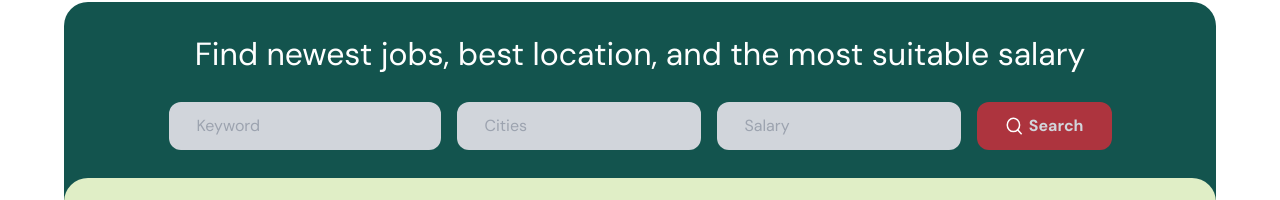
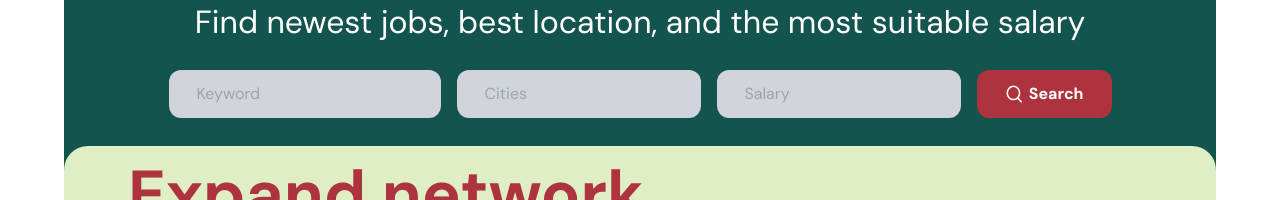
Before and after one commit to casius13594/se-job, a Next.js app: page / in a window 1280 px wide. Shown: the part 142-342 px from the top of the page. Built offline with nearby package versions, Linux system fonts and the light colour scheme.

Commit message:
Search Cities Dialog in Main page

```diff
--- a/src/app/(content)/Hero/Hero.tsx
+++ b/src/app/(content)/Hero/Hero.tsx
@@ -5,11 +5,57 @@
 import Link from "next/link";
 
 const Hero = () => {
+  const [isCityDialogVisible, setCityDialogVisibility] = React.useState(false);
+  const [dialogWidth, setDialogWidth] = React.useState(0);
+  const [selectedCity, setSelectedCity] = React.useState("");
+  const [isOverlayVisible, setOverlayVisibility] = React.useState(false);
+  const [filteredCities, setFilteredCities] = React.useState([]);
+
   const handleScroll = () => {};
+
+  const handleCityClick = () => {
+    setCityDialogVisibility(true);
+    setOverlayVisibility(true); // Toggle overlay visibility
+
+    // Get the width of the input field for cities
+    const inputCityWidth = document.getElementById("inputCity").offsetWidth;
+
+    // Set the width of the city dialog
+    setDialogWidth(inputCityWidth);
+
+    // Set the initial list of cities when the dialog is opened
+    setFilteredCities(initialCities);
+  };
+
+  const handleCitySelect = (city) => {
+    setSelectedCity(city);
+    setCityDialogVisibility(false);
+    setOverlayVisibility(false); // Hide overlay on city select
+  };
+
+  const handleInputChange = (e) => {
+    const inputValue = e.target.value;
+
+    // Filter the cities based on the input value
+    const filtered = initialCities.filter((city) =>
+      city.toLowerCase().includes(inputValue.toLowerCase())
+    );
+
+    setFilteredCities(filtered);
+    setSelectedCity(inputValue);
+  };
+
+  const handleOverlayClick = () => {
+    setCityDialogVisibility(false);
+    setOverlayVisibility(false); // Hide overlay on overlay click
+  };
+
+  // Initial list of cities
+  const initialCities = ["Da Nang", "Ha Noi", "Ho Chi Minh City"];
 
   return (
     <div className="Hero">
-      <div className="pt-36 padding-x">
+      <div className="mt-28 padding-x">
         <div
           className="hero__container-0 flex flex-col justify-between items-center pt-4 pb-10 padding-x -mb-8 bg-green rounded-t-3xl"
           style={{ height: "200px" }}
@@ -27,13 +73,33 @@
               />
             </div>
 
-            <div className="py-3 px-7 bg-gray-300 rounded-xl mx-2">
-              <input
-                className="search__keyword bg-gray-300 focus:outline-none"
-                placeholder="Cities"
-                type="text"
-              />
+            <div className="flex flex-col rounded-xl mx-2 z-10">
+              <div className="position-relative">
+                <input
+                  id="inputCity"
+                  className="search__keyword py-3 px-7 bg-gray-300 rounded-xl focus:outline-none"
+                  placeholder="Cities"
+                  type="text"
+                  value={selectedCity}
+                  onClick={handleCityClick}
+                  onChange={handleInputChange}
+                />
+                {isCityDialogVisible && (
+                  <div
+                    className="city-dialog fixed bg-white p-2 border rounded-xl mt-2"
+                    style={{ width: `${dialogWidth}px` }}
+                  >
+                    {/* Display filtered cities */}
+                    {filteredCities.map((city) => (
+                      <p key={city} onClick={() => handleCitySelect(city)}>
+                        {city}
+                      </p>
+                    ))}
+                  </div>
+                )}
+              </div>
             </div>
+
             <div className="py-3 px-7 bg-gray-300 rounded-xl mx-2">
               <input
                 className="search__keyword bg-gray-300 focus:outline-none"
@@ -46,7 +112,7 @@
               style={{ width: "135px" }}
             >
               <img src="/iconSearch.svg" />
-              <b className="text-gray-300">Search</b>
+              <b className="text-white">Search</b>
             </div>
           </div>
         </div>
@@ -91,6 +157,22 @@
             />
           </div>
         </div>
+
+        {isOverlayVisible && (
+          <div
+            className="overlay"
+            onClick={handleOverlayClick}
+            style={{
+              position: "fixed",
+              top: 0,
+              left: 0,
+              width: "100%",
+              height: "100%",
+              backgroundColor: "rgba(0, 0, 0, 0.5)", // Grey color with 50% opacity
+              zIndex: 8, // Ensure the overlay is behind the dialog (z-index: 10)
+            }}
+          />
+        )}
       </div>
     </div>
   );
--- a/src/app/(content)/Hero/Navbar.tsx
+++ b/src/app/(content)/Hero/Navbar.tsx
@@ -1,22 +1,22 @@
-"use client"
-import React from 'react';
-import Link from 'next/link';
-import { usePathname } from 'next/navigation'; // Import the useRouter
-import Image from 'next/image';
-import CustomButton from './CustomButton';
+"use client";
+import React from "react";
+import Link from "next/link";
+import { usePathname } from "next/navigation"; // Import the useRouter
+import Image from "next/image";
+import CustomButton from "./CustomButton";
 
 const Navbar = () => {
   const pathname = usePathname(); // Initialize the router
 
   // Check if the current route is the main page (index)
-  const isMainPage = pathname === '/';
+  const isMainPage = pathname === "/";
 
   if (!isMainPage) {
     return null; // If not the main page, don't render the navbar
   }
 
   return (
-    <header className="w-full absolute z-10">
+    <header className="w-full absolute z-7">
       <nav className="max-w-[1440p] mx-auto flex justify-between items-center sm:px-16 px-6 py-4">
         <Link href="/" className="flex justify-center items-center">
           <Image
--- a/src/app/(content)/Hero/index.ts
+++ b/src/app/(content)/Hero/index.ts
@@ -1,9 +1,11 @@
 import Hero from "./Hero";
 import CustomButton from "./CustomButton";
 import Navbar from "./Navbar";
+import Categories from "./Categories";
 
 export {
     Hero,
     CustomButton,
     Navbar,
+    Categories,
 }
--- /dev/null
+++ b/src/app/(content)/hero/Categories.tsx
@@ -0,0 +1,10 @@
+"use client";
+import React from "react";
+import Image from "next/image";
+import { CustomButton } from ".";
+import Link from "next/link";
+
+const Categories = () => {
+  return <div></div>;
+};
+export default Categories;
--- a/src/app/page.tsx
+++ b/src/app/page.tsx
@@ -1,9 +1,11 @@
-import { Hero } from './(content)/Hero'
+import { Hero } from "./(content)/hero";
+import { Categories } from "./(content)/hero";
 
 export default function Home() {
   return (
     <main className="overflow-hidden">
       <Hero />
+      <Categories />
     </main>
-  )
+  );
 }
```
